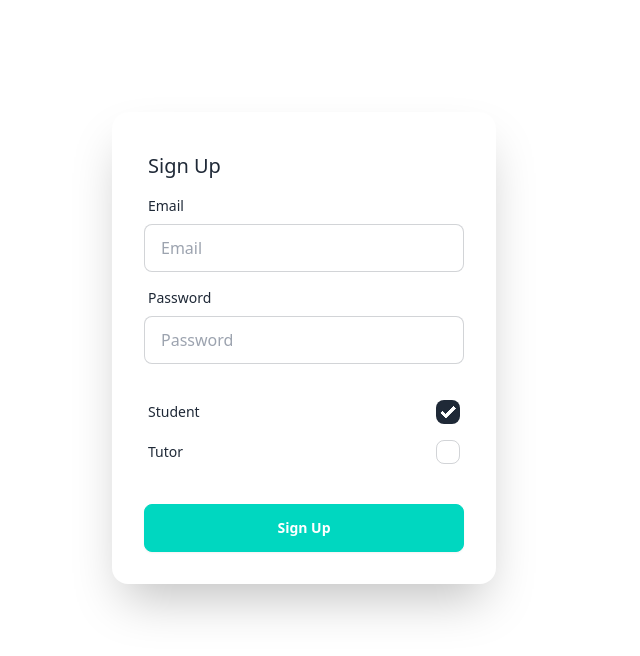
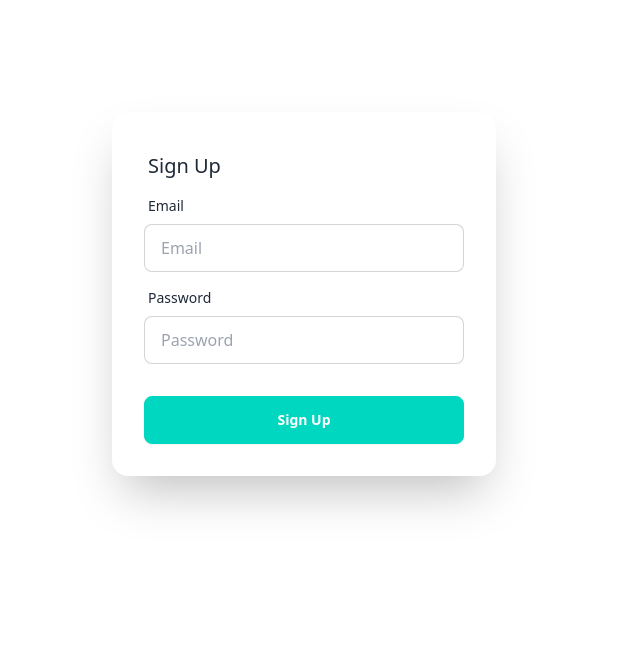
Before and after one commit to nyanjuisam03/E-learning-System, a React (Vite) app in the folder E-learning/: page /signUp in a window 1280 px wide. Shown: the top 656 px of the page, without its empty margins (0-640 px from the left). Built offline with nearby package versions, Linux system fonts and the light colour scheme.

Commit message:
fourth commit

```diff
--- a/E-learning/src/signUp.jsx
+++ b/E-learning/src/signUp.jsx
@@ -6,7 +6,6 @@ import { auth, db } from './firebase'; // Assuming db is your Firestore instance
 function SignUp() {
   const [email, setEmail] = useState('');
   const [password, setPassword] = useState('');
-  const [isStudent, setIsStudent] = useState(true);
   const navigate = useNavigate();
 
   const handleEmail = (e) => {
@@ -21,17 +20,8 @@ function SignUp() {
     e.preventDefault(); // Prevent form submission
     try {
       const userCredential = await createUserWithEmailAndPassword(auth, email, password);
-      // Create 'users' collection and store user data
-      await db.collection('users').doc(userCredential.user.uid).set({
-        email: email,
-        role: isStudent ? 'student' : 'tutor',
-      });
-      // Redirect based on user role
-      if (isStudent) {
-        navigate('/student');
-      } else {
-        navigate('/tutor');
-      }
+      navigate('/student')
+
     } catch (err) {
       console.log(err);
     }
@@ -71,26 +61,7 @@ function SignUp() {
                 value={password}
               />
             </div>
-            <div className="form-control mt-5">
-              <label className="label cursor-pointer">
-                <span className="label-text">Student</span>
-                <input
-                  type="checkbox"
-                  checked={isStudent}
-                  onChange={() => setIsStudent(true)}
-                  className="checkbox"
-                />
-              </label>
-              <label className="label cursor-pointer">
-                <span className="label-text">Tutor</span>
-                <input
-                  type="checkbox"
-                  checked={!isStudent}
-                  onChange={() => setIsStudent(false)}
-                  className="checkbox"
-                />
-              </label>
-            </div>
+
             <div className="form-control mt-6">
               <button type="submit" className="btn btn-accent text-white">
                 Sign Up
```
